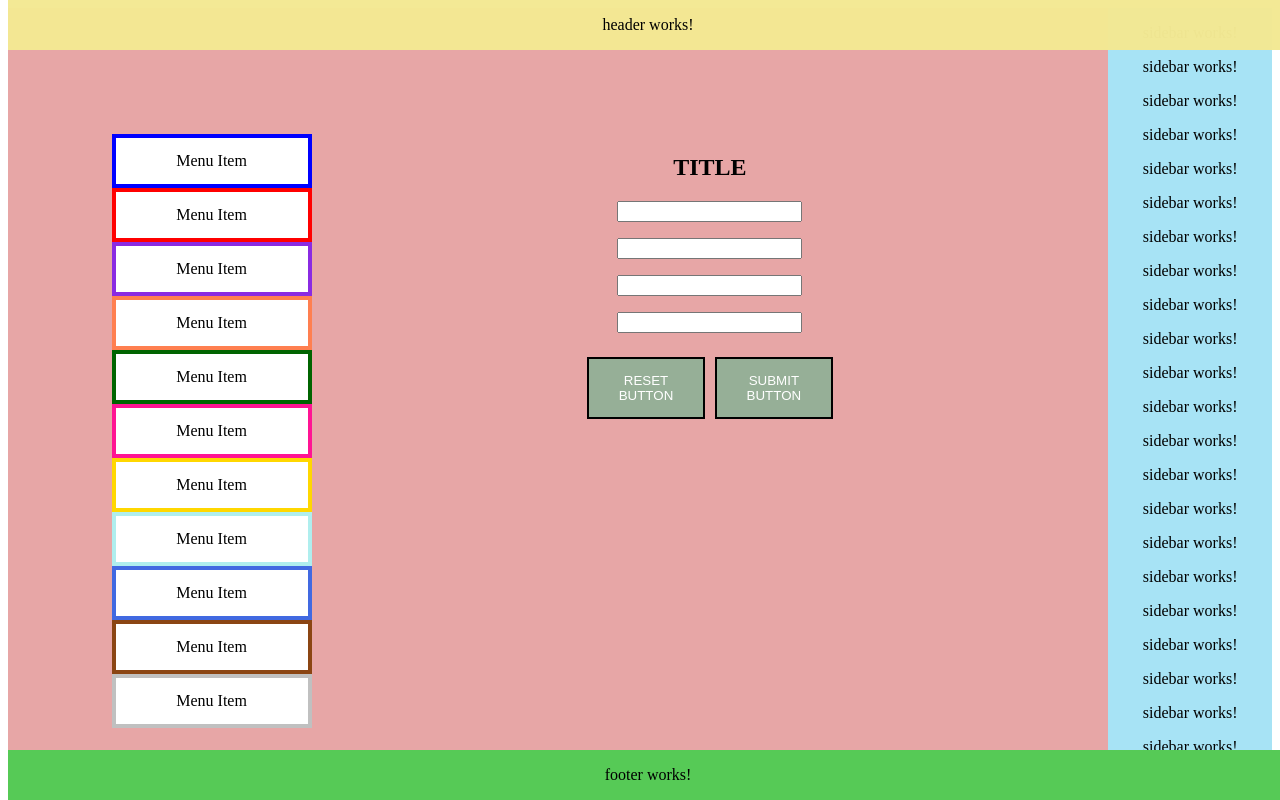
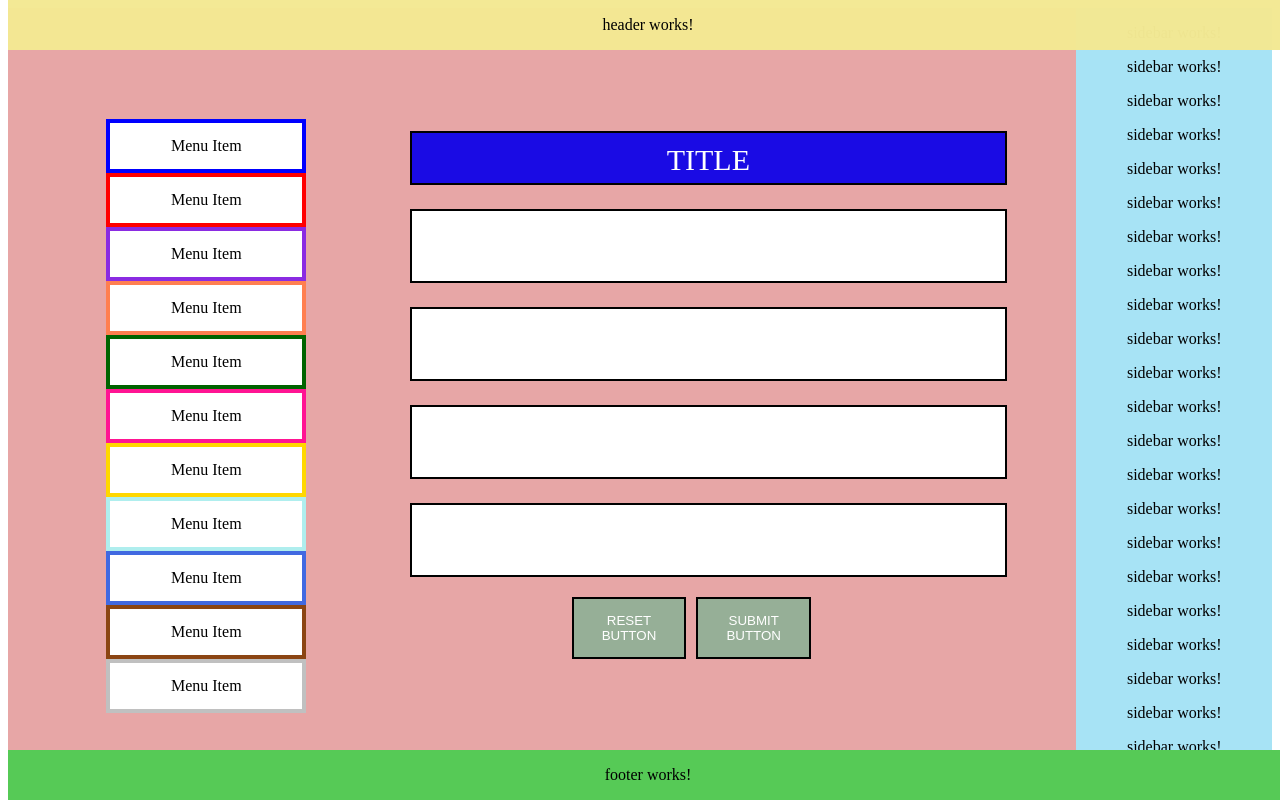
Before and after one commit to Furkan-Erg/HomeAssessment, an Angular app: page /one in a window 1280 px wide. Shown: the top 800 px of the page. Built offline with nearby package versions, Linux system fonts and the light colour scheme.

Commit message:
layout customization

```diff
--- a/src/app/Components/body/body.component.css
+++ b/src/app/Components/body/body.component.css
@@ -1,5 +1,27 @@
 .vertical-menu {
   width: 200px; /* Set a width if you like */
+}
+
+input {
+  background-color: #ffffff;
+  color: black;
+  width: 100%;
+  height: 50px;
+  padding: 10px;
+  margin: 12px 5px;
+  border: 2px solid black;
+  cursor: text;
+}
+
+.formtitle {
+  background-color: #1a0be4;
+  color: white;
+  width: 100%;
+  height: 30px;
+  padding: 10px;
+  margin: 12px 5px;
+  border: 2px solid black;
+  font-size: 30px;
 }
 
 .vertical-menu a {
@@ -15,8 +37,6 @@
 
 .form {
   grid-area: form;
-  width: 100%;
-  height: 100%;
 }
 .menu {
   grid-area: menu;
@@ -169,3 +189,10 @@
   border: 2px solid black;
   cursor: not-allowed;
 }
+
+.submitbtn:hover {
+  background-color: #a8d876;
+}
+.resetbtn:hover {
+  background-color: #a8d876;
+}
--- a/src/app/Components/body/body.component.html
+++ b/src/app/Components/body/body.component.html
@@ -17,22 +17,22 @@
 
   <div class="form">
     <form [formGroup]="Form" novalidate>
-      <h2>TITLE</h2>
-      <p>
+      <div class="formtitle">TITLE</div>
+      <div>
         <input required type="text" formControlName="First" />
-      </p>
+      </div>
 
-      <p>
+      <div>
         <input required type="text" formControlName="Second" />
-      </p>
+      </div>
 
-      <p>
+      <div>
         <input required type="text" formControlName="Third" />
-      </p>
+      </div>
 
-      <p>
+      <div>
         <input required type="text" formControlName="Last" />
-      </p>
+      </div>
 
       <div *ngIf="(Form.invalid && Form.touched) || Form.dirty">
         <h3 style="color: rgb(255, 4, 4)">All fields are required</h3>
--- a/src/app/one/one.component.css
+++ b/src/app/one/one.component.css
@@ -14,7 +14,7 @@
   width: 100%;
 }
 .fmain {
-  padding-top: 10%;
+  padding-top: 8.8%;
   background-color: rgb(231, 166, 166);
   text-align: center;
 }
@@ -22,8 +22,7 @@
   background-color: rgba(163, 226, 245, 0.952);
   text-align: center;
 
-
-
+  width: 130px;
 }
 .ffooter {
   flex-direction: row;
--- a/src/app/two/two.component.css
+++ b/src/app/two/two.component.css
@@ -19,7 +19,7 @@
   background-color: rgba(163, 226, 245, 0.952);
   text-align: center;
   width: 100%;
-  height: 100%;
+  height: 110%;
 }
 .footer {
   grid-area: footer;
```
